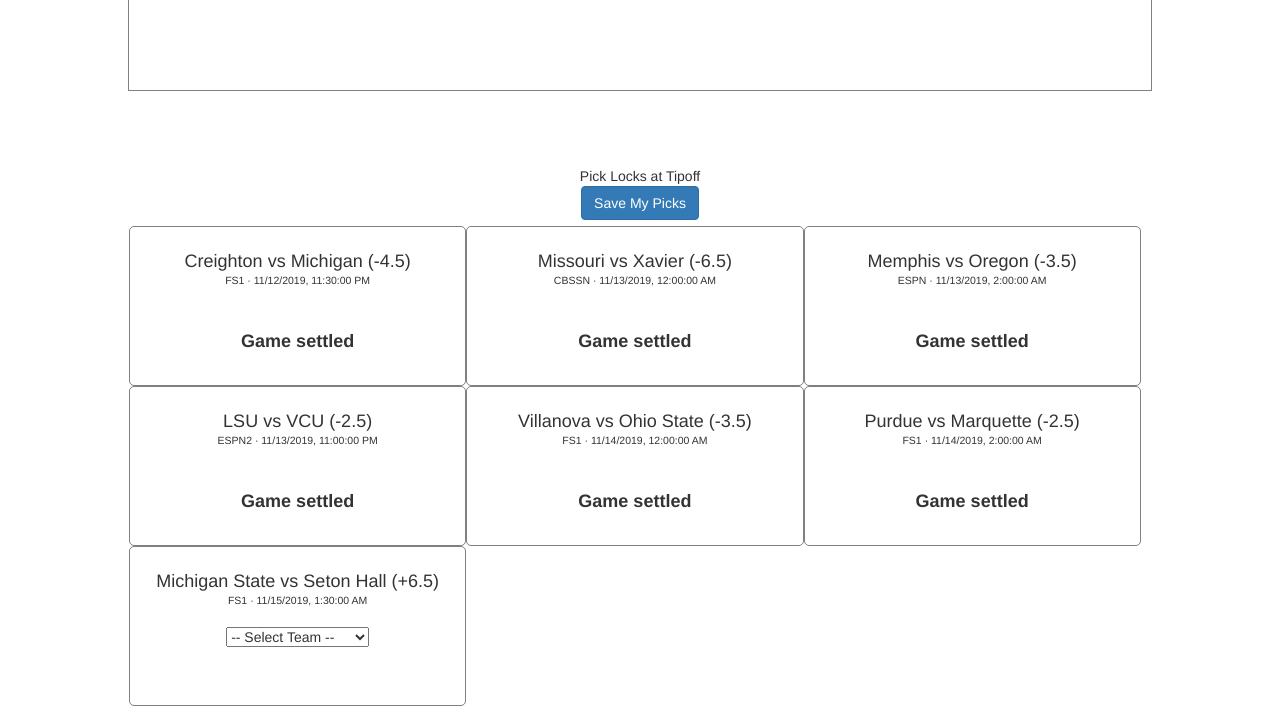
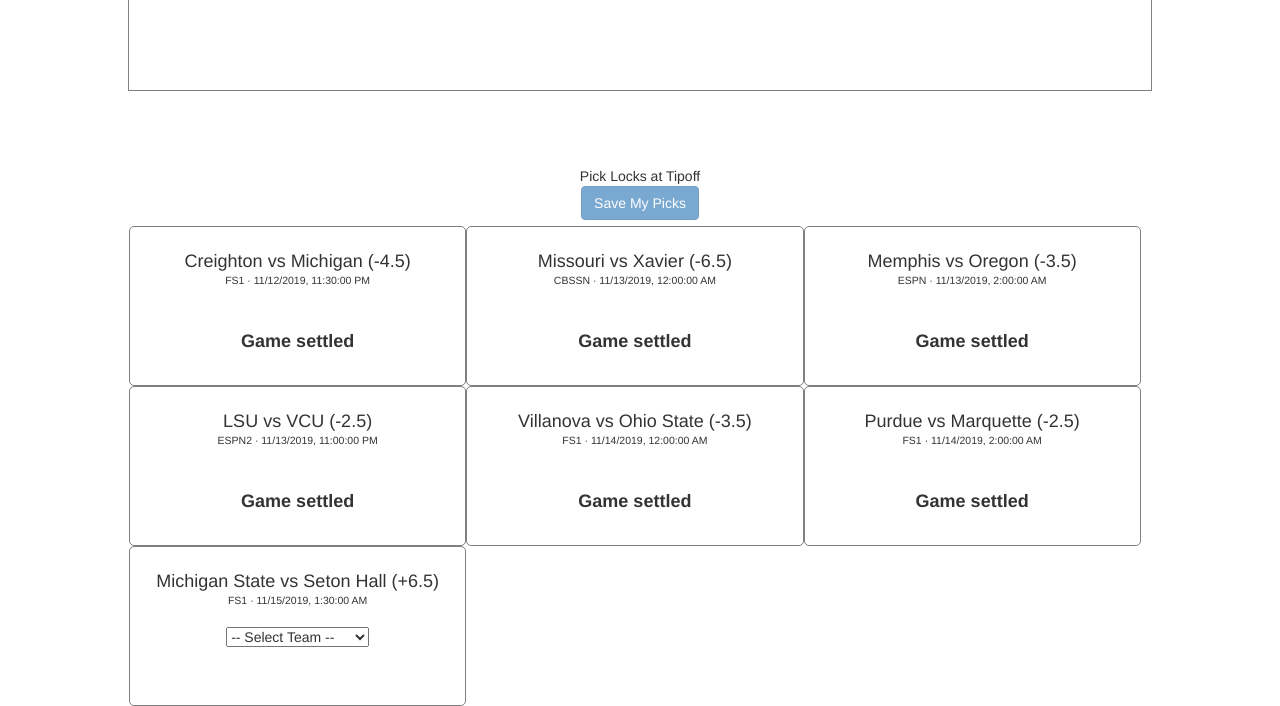
Before and after one commit to codyphillips5/cbbpicks, a plain HTML site: page picks.html in a window 1280 px wide. Shown: the part 224-930 px from the top of the page. Drawn offline with nearby package versions, Linux system fonts and the light colour scheme; no server answers.

Commit message:
disable button

```diff
--- a/picks.html
+++ b/picks.html
@@ -61,8 +61,8 @@
 
 	<section class="pick_button">
 		<div>
-			<!--Lines Not Locked disabled='disabled'--> Pick Locks at Tipoff<br>
-			<button type="submit" id="submit" class='btn btn-primary'>Save My Picks</button><!---->
+			<!--Lines Not Locked--> Pick Locks at Tipoff<br>
+			<button type="submit" disabled='disabled' id="submit" class='btn btn-primary'>Save My Picks</button><!---->
 		</div>
 	</section>
 </form>
```
